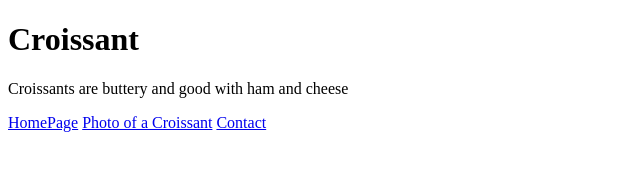
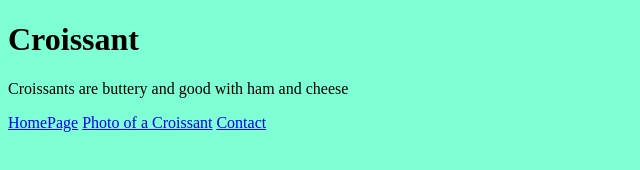
Before and after one commit to JanineDavis/Croissant, a plain HTML site: page index.html in a window 1280 px wide. Shown: the whole page, without its empty margins (0-640 px from the left). Drawn offline with Linux system fonts and the light colour scheme.

Commit message:
Added Css background

```diff
--- a/index.html
+++ b/index.html
@@ -4,6 +4,7 @@
     <meta charset="UTF-8" />
     <meta http-equiv="X-UA-Compatible" content="IE=edge" />
     <meta name="viewport" content="width=device-width, initial-scale=1.0" />
+    <link rel="stylesheet" href="/src/style.css" />
     <title>HomePage</title>
   </head>
   <body>
--- /dev/null
+++ b/src/style.css
@@ -0,0 +1,3 @@
+body {
+  background-color: aquamarine;
+}
```
Also changed, not shown: contact.html (+1 -0 lines), photo.html (+1 -0 lines).
